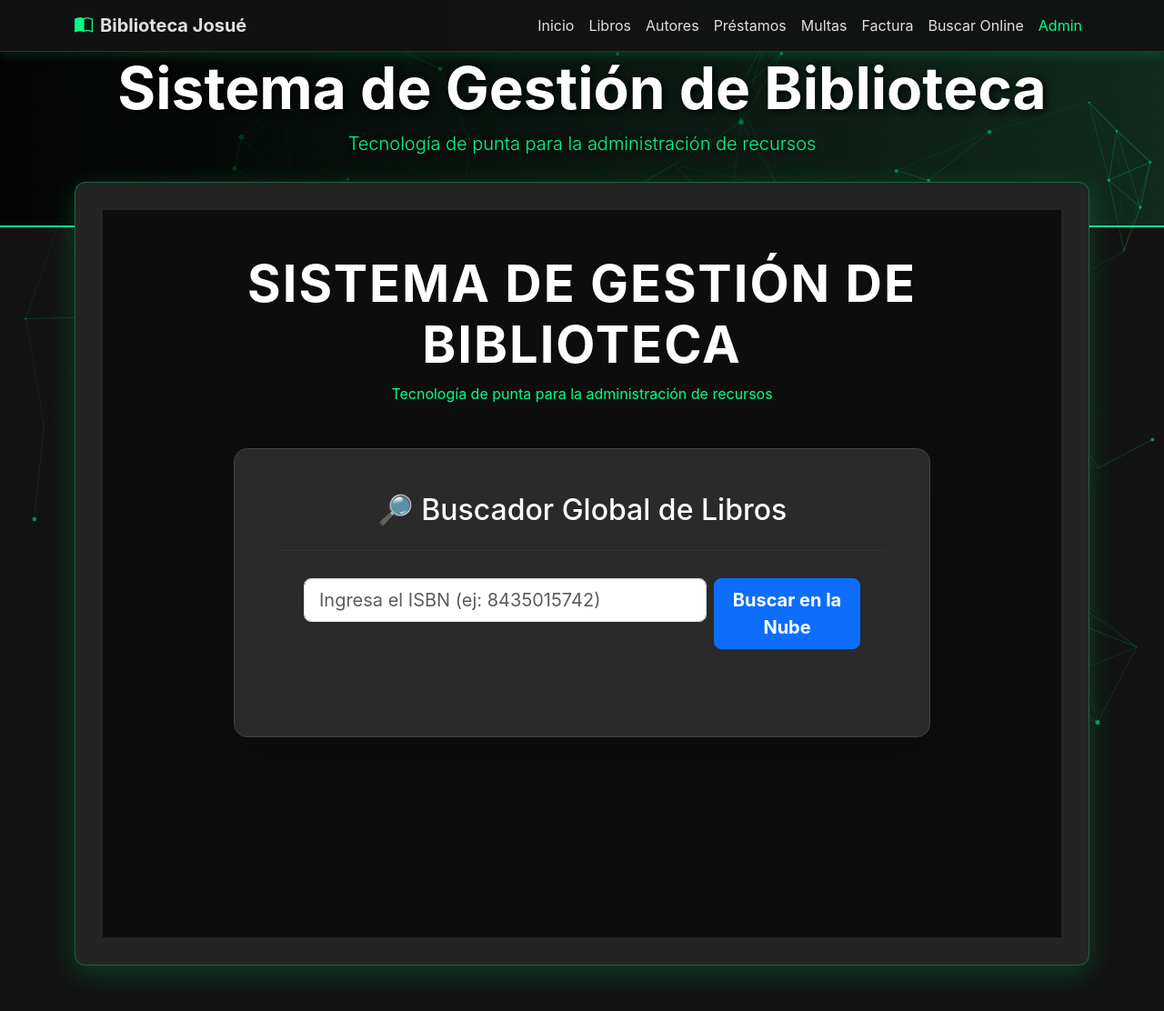
After one commit to JOSUE690/Mi-proyecto-Django, a Django app: page /buscar-internet/ in a window 1280 px wide. The commit adds this page. Shown: the whole page at 91% size. Run offline with Django 5.2, Linux system fonts and the light colour scheme.

Commit message:
Commit 8

```diff
--- a/gestion/templates/base.html
+++ b/gestion/templates/base.html
@@ -109,9 +109,12 @@
                         <li class="nav-item"><a class="nav-link" href="{% url 'gestion:libros' %}">Libros</a></li>
                         <li class="nav-item"><a class="nav-link" href="{% url 'gestion:autores' %}">Autores</a></li>
                         <li class="nav-item"><a class="nav-link" href="{% url 'gestion:prestamos' %}">Préstamos</a></li>
-                        <li class="nav-item"><a class="nav-link" href="{% url 'gestion:lista_multas' %}">Multas</a></li>
+                        <li class="nav-item"><a class="nav-link" href="{% url 'gestion:multas' %}">Multas</a></li>
+                        <li class="nav-item"><a class="nav-link" href="{% url 'gestion:facturas' %}">Factura</a></li>
 
-                        <li class="nav-item"><a class="nav-link" href="{% url 'gestion:lista_facturas' %}">Factura</a></li>
+                        <li class="nav-item">
+                            <a class="nav-link" href="{% url 'gestion:buscar_api' %}">Buscar Online</a>
+                        </li>
 
                         <li class="nav-item"><a class="nav-link text-neon" href="/admin/">Admin</a></li>
                     </ul>
--- /dev/null
+++ b/gestion/templates/buscar_api.html
@@ -0,0 +1,74 @@
+{% extends 'base.html' %}
+
+{% block content %}
+<div class="container-fluid py-5" style="background-color: #0d0d0d; min-height: 100vh; color: #ffffff;">
+
+    <div class="text-center mb-5">
+        <h1 class="display-4 fw-bold" style="text-transform: uppercase; letter-spacing: 2px;">
+            Sistema de Gestión de Biblioteca
+        </h1>
+        <p style="color: #00ff88;">Tecnología de punta para la administración de recursos</p>
+    </div>
+
+    <div class="row justify-content-center">
+        <div class="col-md-9">
+            <div class="card shadow-lg" style="background: #2a2a2a; border: 1px solid #444; border-radius: 15px;">
+                <div class="card-body p-5 text-center">
+
+                    <h2 class="mb-4 text-white">
+                        🔎 Buscador Global de Libros
+                    </h2>
+                    <hr style="border-color: #555; margin-bottom: 30px;">
+
+                    <form method="GET" action="{% url 'gestion:buscar_api' %}" class="row g-2 justify-content-center mb-5">
+                        <div class="col-md-8">
+                            <input type="text" name="isbn" class="form-control form-control-lg bg-white text-dark"
+                                   placeholder="Ingresa el ISBN (ej: 8435015742)" value="{{ isbn|default:'' }}">
+                        </div>
+                        <div class="col-md-3">
+                            <button type="submit" class="btn btn-primary btn-lg w-100 fw-bold">
+                                Buscar en la Nube
+                            </button>
+                        </div>
+                    </form>
+
+                    {% if libro %}
+                    <div class="mt-4 p-4 text-start shadow-lg" style="background-color: white; border-radius: 8px; color: #333; max-width: 650px; margin: 0 auto;">
+                        <div class="row g-0 align-items-center">
+                            <div class="col-md-5 text-center">
+                                {% if libro.portada %}
+                                    <img src="{{ libro.portada }}" class="img-fluid rounded shadow" alt="Portada" style="max-height: 280px;">
+                                {% else %}
+                                    <div class="bg-secondary text-white p-5 rounded">Sin Portada</div>
+                                {% endif %}
+                            </div>
+
+                            <div class="col-md-7">
+                                <div class="card-body ps-4">
+                                    <h3 class="card-title mb-1" style="color: #2c3e50; font-weight: 500;">{{ libro.titulo }}</h3>
+                                    <p class="mb-1" style="font-size: 0.95rem;"><strong>Autor(es):</strong> {{ libro.autores }}</p>
+                                    <p class="mb-2" style="font-size: 0.95rem;"><strong>Páginas:</strong> {{ libro.paginas }}</p>
+                                    <p class="text-muted mb-4" style="font-size: 0.8rem;">Datos obtenidos de Open Library API</p>
+
+                                    <form method="GET" action="{% url 'gestion:buscar_api' %}">
+                                        <input type="hidden" name="isbn" value="{{ isbn }}">
+                                        <button type="submit" name="confirmar_importar" class="btn btn-outline-success fw-bold" style="border-radius: 5px; padding: 8px 20px;">
+                                            Importar a mi Sistema
+                                        </button>
+                                    </form>
+                                </div>
+                            </div>
+                        </div>
+                    </div>
+                    {% elif isbn %}
+                        <div class="alert alert-dark mt-4 border-warning text-warning">
+                            No se encontraron resultados para el ISBN: {{ isbn }}
+                        </div>
+                    {% endif %}
+
+                </div>
+            </div>
+        </div>
+    </div>
+</div>
+{% endblock %}
--- a/gestion/urls.py
+++ b/gestion/urls.py
@@ -1,34 +1,38 @@
 from django.urls import path
 from . import views
 
-# Define el app_name
 app_name = 'gestion'
 
 urlpatterns = [
-    # Módulo Base
+    # --- INICIO ---
     path('', views.index, name='inicio'),
+    path('index/', views.index, name='index'), # Por si acaso usas 'index'
 
-    # Módulo Libros
+    # --- LIBROS Y AUTORES ---
     path('libros/', views.lista_libros, name='libros'),
-    path('libros/<int:pk>/', views.detalle_libro, name='detalle_libro'),
+    path('libros/lista/', views.lista_libros, name='lista_libros'),
+    path('libro/<int:pk>/', views.detalle_libro, name='detalle_libro'),
+    path('autores/', views.lista_autores, name='autores'),
+    path('autores/lista/', views.lista_autores, name='lista_autores'),
 
-    # Módulo Autores
-    path('autores/', views.lista_autores, name='autores'),
+    # --- USUARIOS Y LECTORES ---
+    path('lectores/', views.lista_lectores, name='lectores'),
+    path('lectores/lista/', views.lista_lectores, name='lista_lectores'),
+    path('registro-lector/', views.registro_lector, name='registro_lector'),
+    path('registro-usuario/', views.registro_usuario, name='registro_usuario'),
 
-    # Módulo Préstamos
+    # --- PRÉSTAMOS ---
     path('prestamos/', views.lista_prestamos, name='prestamos'),
-    path('prestamos/nuevo/', views.nuevo_prestamo, name='nuevo_prestamo'),
-    path('prestamos/devolver/<int:pk>/', views.devolver_prestamo, name='devolver_prestamo'),
+    path('prestamos/lista/', views.lista_prestamos, name='lista_prestamos'),
+    path('nuevo-prestamo/', views.nuevo_prestamo, name='nuevo_prestamo'),
+    path('devolver/<int:pk>/', views.devolver_prestamo, name='devolver_prestamo'),
 
-    # MÓDULO LECTORES/USUARIOS
-    path('lectores/nuevo/', views.registro_lector, name='registro_lector'),
-    path('usuarios/registro/', views.registro_usuario, name='registro_usuario'),
-    path('lectores/', views.lista_lectores, name='lectores'),
+    # --- MULTAS Y FACTURACIÓN ---
+    path('multas/', views.lista_multas, name='multas'),
+    path('multas/lista/', views.lista_multas, name='lista_multas'), # <-- ESTA LÍNEA ARREGLA TU ERROR ACTUAL
+    path('facturas/', views.lista_facturas, name='facturas'),
+    path('facturas/lista/', views.lista_facturas, name='lista_facturas'),
 
-    # MÓDULO MULTAS Y FACTURACIÓN
-    # IMPORTANTE: He puesto 'lista_multas' para que coincida con el menú neón
-    path('multas/', views.lista_multas, name='lista_multas'),
-
-    # RUTA AÑADIDA PARA EL COMMIT 7 [cite: 2025-11-12]
-    path('facturas/', views.lista_facturas, name='lista_facturas'),
+    # --- OPEN LIBRARY ---
+    path('buscar-internet/', views.buscar_libro_api, name='buscar_api'),
 ]
--- a/gestion/views.py
+++ b/gestion/views.py
@@ -1,3 +1,4 @@
+import requests  # Para Open Library
 from django.shortcuts import render, get_object_or_404, redirect
 from .models import Libro, Autor, Prestamo, Lector, Multa
 from django.db.models import Sum, Q, Avg, Max, Min, Count
@@ -8,7 +9,6 @@ from .forms import UsuarioForm
 # --- FUNCIÓN CENTRAL: DETECTA VENCIDOS ---
 def actualizar_multas_vencidas():
     hoy = timezone.now().date()
-    # Buscamos préstamos no devueltos que ya pasaron la fecha
     prestamos_vencidos = Prestamo.objects.filter(
         devuelto=False,
         fecha_devolucion_esperada__lt=hoy
@@ -44,7 +44,11 @@ def lista_libros(request):
     libros = Libro.objects.all().select_related('autor').order_by('titulo')
     query = request.GET.get('q')
     if query:
-        libros = libros.filter(Q(titulo__icontains=query) | Q(autor__nombre__icontains=query) | Q(autor__apellido__icontains=query)).distinct()
+        libros = libros.filter(
+            Q(titulo__icontains=query) |
+            Q(autor__nombre__icontains=query) |
+            Q(autor__apellido__icontains=query)
+        ).distinct()
     return render(request, 'libros.html', {'libros': libros, 'query': query})
 
 def detalle_libro(request, pk):
@@ -61,9 +65,12 @@ def registro_lector(request):
         nombre, identificacion = request.POST.get('nombre'), request.POST.get('identificacion')
         email, telefono = request.POST.get('email'), request.POST.get('telefono')
         try:
+            # Nota: Tu modelo Lector usa User como OneToOneField
+            # Este bloque asume que el usuario ya existe o se maneja por registro_usuario
             Lector.objects.create(nombre=nombre, identificacion=identificacion, email=email, telefono=telefono)
             return redirect('gestion:lectores')
-        except: return redirect('gestion:registro_lector')
+        except:
+            return redirect('gestion:registro_lector')
     return render(request, 'registro_lector.html')
 
 def registro_usuario(request):
@@ -72,19 +79,23 @@ def registro_usuario(request):
         if form.is_valid():
             form.save()
             return redirect('gestion:lectores')
-    else: form = UsuarioForm()
+    else:
+        form = UsuarioForm()
     return render(request, 'registro_usuario.html', {'form': form, 'titulo': "Registro de Nuevo Usuario"})
 
 def lista_lectores(request):
     lectores = Lector.objects.all().order_by('identificacion')
     return render(request, 'lista_lectores.html', {'lectores': lectores})
 
-# --- GESTIÓN DE PRÉSTAMOS ---
+# --- GESTIÓN DE PRESTAMOS ---
 def lista_prestamos(request):
     prestamos = Prestamo.objects.all().select_related('libro', 'lector')
     query = request.GET.get('q')
     if query:
-        prestamos = prestamos.filter(Q(libro__titulo__icontains=query) | Q(lector__identificacion__icontains=query)).distinct()
+        prestamos = prestamos.filter(
+            Q(libro__titulo__icontains=query) |
+            Q(lector__identificacion__icontains=query)
+        ).distinct()
     context = {
         'prestamos_activos': prestamos.filter(devuelto=False).order_by('fecha_devolucion_esperada'),
         'prestamos_historicos': prestamos.filter(devuelto=True).order_by('-fecha_prestamo'),
@@ -104,8 +115,12 @@ def nuevo_prestamo(request):
                 libro.copias_disponibles -= 1
                 libro.save()
                 return redirect('gestion:prestamos')
-        except: pass
-    return render(request, 'nuevo_prestamo.html', {'libros': Libro.objects.filter(copias_disponibles__gt=0), 'lectores': Lector.objects.all()})
+        except:
+            pass
+    return render(request, 'nuevo_prestamo.html', {
+        'libros': Libro.objects.filter(copias_disponibles__gt=0),
+        'lectores': Lector.objects.all()
+    })
 
 def devolver_prestamo(request, pk):
     prestamo = get_object_or_404(Prestamo, pk=pk)
@@ -125,19 +140,12 @@ def lista_multas(request):
     if request.user.is_superuser:
         multas = Multa.objects.filter(pagada=False, prestamo__devuelto=False).select_related('prestamo__libro', 'prestamo__lector')
     else:
-        # Usamos prestamo__lector__user_id para mayor seguridad
         multas = Multa.objects.filter(prestamo__lector__user_id=request.user.id, pagada=False, prestamo__devuelto=False)
     return render(request, 'lista_multas.html', {'multas': multas})
 
-# --- GESTIÓN DE FACTURACIÓN (COMMIT 7) ---
+# --- GESTIÓN DE FACTURACIÓN ---
 def lista_facturas(request):
-    """
-    Agrupa deudas por lector usando campos seguros (identificacion, user_id).
-    Usa agregaciones SQL: SUM, COUNT y MAX. [cite: 2025-11-12]
-    """
     actualizar_multas_vencidas()
-
-    # Agrupamos por los campos que el error confirmó que existen
     facturas = Multa.objects.filter(pagada=False).values(
         'prestamo__lector__identificacion',
         'prestamo__lector__user_id'
@@ -146,10 +154,71 @@ def lista_facturas(request):
         cantidad_libros=Count('id')
     ).order_by('-total_deuda')
 
-    # Deuda más alta encontrada con MAX
     deuda_maxima = Multa.objects.filter(pagada=False).aggregate(Max('monto'))['monto__max'] or 0
 
     return render(request, 'lista_facturas.html', {
         'facturas': facturas,
         'deuda_maxima': deuda_maxima
     })
+
+# --- INTEGRACIÓN CON OPEN LIBRARY  ---
+def buscar_libro_api(request):
+    isbn = request.GET.get('isbn')
+    datos_libro = None
+
+    if isbn:
+        url = f"https://openlibrary.org/api/books?bibkeys=ISBN:{isbn}&format=json&jscmd=data"
+        try:
+            response = requests.get(url)
+            data = response.json()
+            key = f"ISBN:{isbn}"
+
+            if key in data:
+                info = data[key]
+                nombres_autores = [a['name'] for a in info.get('authors', [])]
+
+                # Extraemos el año como ENTERO para el IntegerField
+                fecha_str = info.get('publish_date', '2026')
+                anio_entero = 2026
+                try:
+                    # Busca los primeros 4 dígitos en la cadena de fecha
+                    anio_entero = int(''.join(filter(str.isdigit, fecha_str))[:4])
+                except:
+                    pass
+
+                datos_libro = {
+                    'isbn': isbn,
+                    'titulo': info.get('title'),
+                    'autores': ", ".join(nombres_autores),
+                    'paginas': info.get('number_of_pages', 'N/A'),
+                    'portada': info.get('cover', {}).get('large', ''),
+                    'anio': anio_entero
+                }
+
+                if 'confirmar_importar' in request.GET:
+                    # 1. Procesar el Autor
+                    nombre_completo = nombres_autores[0] if nombres_autores else "Autor Desconocido"
+                    partes = nombre_completo.split(' ', 1)
+                    nom = partes[0]
+                    ape = partes[1] if len(partes) > 1 else " "
+
+                    autor_obj, _ = Autor.objects.get_or_create(nombre=nom, apellido=ape)
+
+                    # 2. GUARDADO CORRECTO: Usamos campos que existen en tu models.py
+                    try:
+                        Libro.objects.update_or_create(
+                            titulo=datos_libro['titulo'],
+                            defaults={
+                                'autor': autor_obj,
+                                'copias_disponibles': 5, # Valor por defecto para que no sea 0
+                                'publicacion': datos_libro['anio'], # Enviamos el Integer
+                            }
+                        )
+                        return redirect('gestion:libros')
+                    except Exception as sql_err:
+                        print(f"Error al guardar en SQL: {sql_err}")
+
+        except Exception as e:
+            print(f"Error de conexión con API: {e}")
+
+    return render(request, 'buscar_api.html', {'libro': datos_libro, 'isbn': isbn})
```
